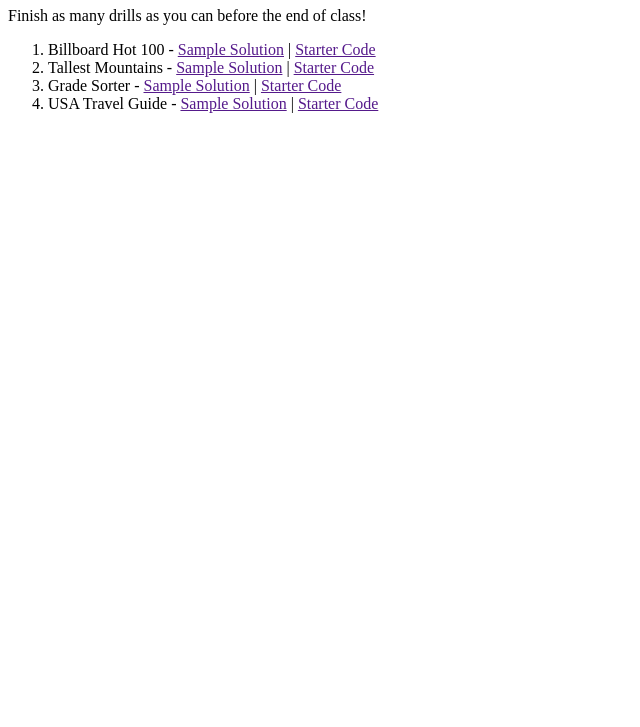
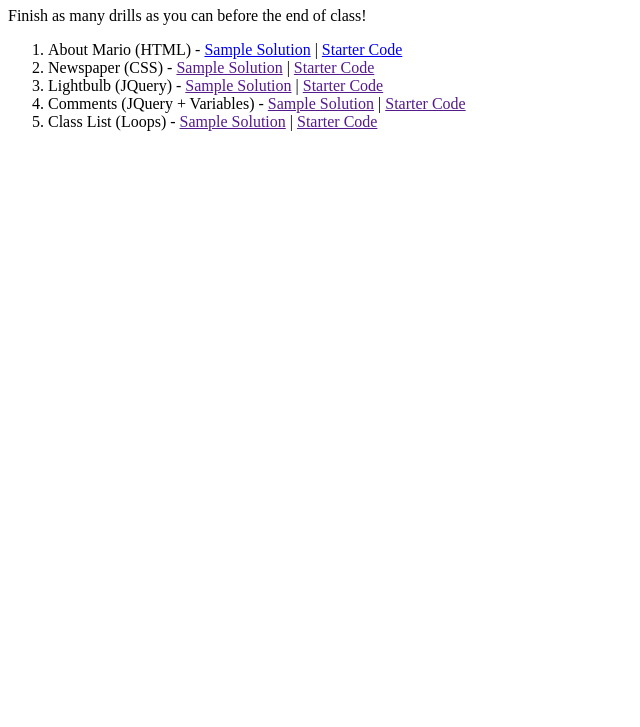
Before and after one commit to megknoll/scripted-eoy-drills, a plain HTML site: page index.html in a window 1280 px wide. Shown: the part 73-800 px from the top of the page, without its empty margins (0-640 px from the left). Drawn offline with Linux system fonts and the light colour scheme.

Commit message:
Update index.html

```diff
--- a/index.html
+++ b/index.html
@@ -7,10 +7,11 @@
        <h1>Unit 12: End of Year Drills!</h1>
        <p>Finish as many drills as you can before the end of class!</p>
        <ol>
-          <li>Billboard Hot 100 - <a href="">Sample Solution</a> |  <a href="">Starter Code</a></li>
-          <li>Tallest Mountains - <a href="">Sample Solution</a> |  <a href="">Starter Code</a></li>
-          <li>Grade Sorter - <a href="">Sample Solution</a> |  <a href="">Starter Code</a></li>
-          <li>USA Travel Guide - <a href="">Sample Solution</a> |  <a href="">Starter Code</a></li>
+          <li>About Mario (HTML) - <a href="https://popcode.org/?gist=40a9d2fe952303ebcf488fca86a2c2ee">Sample Solution</a> |  <a href="https://popcode.org/?gist=eeee6808e5c9d9cb39fb19aac60ee9d9">Starter Code</a></li>
+          <li>Newspaper (CSS) - <a href="">Sample Solution</a> |  <a href="">Starter Code</a></li>
+          <li>Lightbulb (JQuery) - <a href="">Sample Solution</a> |  <a href="">Starter Code</a></li>
+          <li>Comments (JQuery + Variables) - <a href="">Sample Solution</a> |  <a href="">Starter Code</a></li>
+          <li>Class List (Loops) - <a href="">Sample Solution</a> |  <a href="">Starter Code</a></li>
        </ol>
     </body>
 </html>
```
